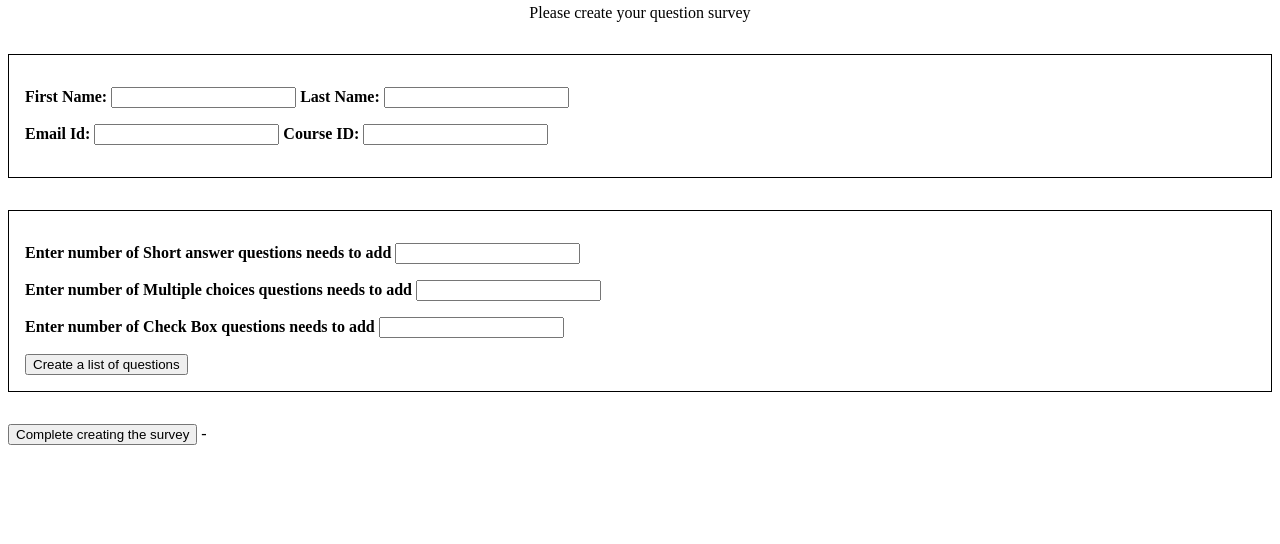
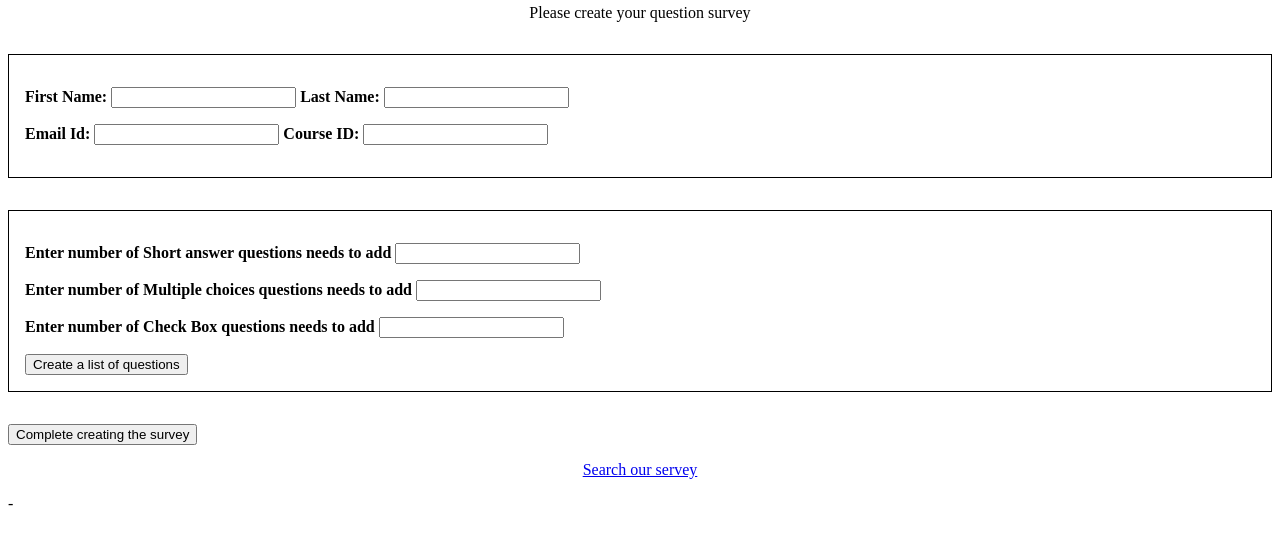
Before and after one commit to shenlong3010/Course-Evalution, a website: page public/index.html in a window 1280 px wide. Shown: the part 82-626 px from the top of the page. Drawn offline with Linux system fonts and the light colour scheme.

Commit message:
Update index.html

```diff
--- a/public/index.html
+++ b/public/index.html
@@ -57,6 +57,7 @@
 
 	<button id="submit">Complete creating the survey</button>
 
+	<p><a href="search.html">Search our servey</a></p>
 	<script src="client.js"></script>
 </body>-
 
```
